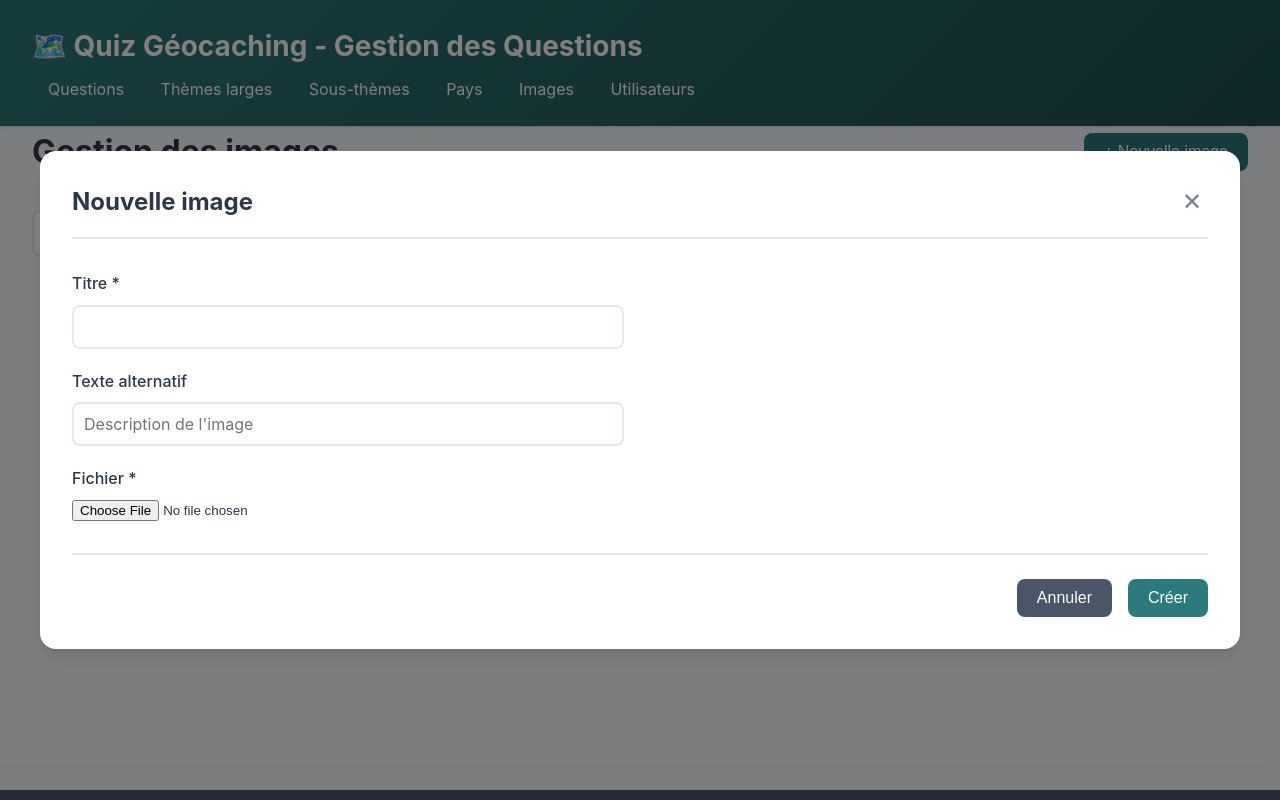
After one commit to TherionAcribus/CacheQuiz, a Flask app: page /images in a window 1280 px wide, after a click on "+ Nouvelle image". The commit adds this page. Run offline with Flask 3, Linux system fonts and the light colour scheme; some libraries are stand-ins or nearby versions.

Commit message:
DB > Image est maintenant un modèle + galerie

```diff
--- a/app.py
+++ b/app.py
@@ -1,5 +1,5 @@
-from flask import Flask, render_template, request, jsonify, redirect, url_for
-from models import db, Question, BroadTheme, SpecificTheme, User, Country
+from flask import Flask, render_template, request, jsonify, redirect, url_for, send_from_directory
+from models import db, Question, BroadTheme, SpecificTheme, User, Country, ImageAsset, AnswerImageLink
 from datetime import datetime
 import os
 
@@ -7,12 +7,151 @@ app = Flask(__name__)
 app.config['SQLALCHEMY_DATABASE_URI'] = 'sqlite:///geocaching_quiz.db'
 app.config['SQLALCHEMY_TRACK_MODIFICATIONS'] = False
 app.config['SECRET_KEY'] = 'dev-secret-key-change-in-production'
+app.config['UPLOAD_FOLDER'] = os.path.join(os.getcwd(), 'static', 'uploads')
+app.config['MAX_CONTENT_LENGTH'] = 10 * 1024 * 1024  # 10MB
+
+os.makedirs(app.config['UPLOAD_FOLDER'], exist_ok=True)
 
 db.init_app(app)
 
 # Créer les tables
 with app.app_context():
     db.create_all()
+# ================== Fichiers uploadés (serveur) ==================
+
+@app.route('/uploads/<path:filename>')
+def uploaded_file(filename):
+    return send_from_directory(app.config['UPLOAD_FOLDER'], filename)
+
+
+# ================== Gestion des Images ==================
+
+@app.route('/images')
+def images_page():
+    return render_template('images.html')
+
+
+@app.route('/api/images')
+def list_images_api():
+    search = request.args.get('search', '').strip()
+    query = ImageAsset.query
+    if search:
+        query = query.filter(ImageAsset.title.like(f'%{search}%'))
+    images = query.order_by(ImageAsset.created_at.desc()).all()
+    return render_template('images_list.html', images=images)
+
+
+@app.route('/image/new')
+def new_image():
+    return render_template('image_form.html', image=None)
+
+
+@app.route('/image/<int:image_id>/edit')
+def edit_image(image_id: int):
+    image = ImageAsset.query.get_or_404(image_id)
+    return render_template('image_form.html', image=image)
+
+
+def _secure_filename(original_name: str) -> str:
+    # Sécuriser le nom de fichier simplement (remplacer espaces, enlever caractères spéciaux)
+    base = os.path.basename(original_name)
+    base = base.replace(' ', '_')
+    keep = "-_.()abcdefghijklmnopqrstuvwxyzABCDEFGHIJKLMNOPQRSTUVWXYZ0123456789"
+    safe = ''.join(ch for ch in base if ch in keep)
+    if not safe:
+        safe = f'image_{int(datetime.utcnow().timestamp())}.bin'
+    return safe
+
+
+@app.route('/api/image', methods=['POST'])
+def create_image():
+    try:
+        title = request.form.get('title', '').strip()
+        alt_text = request.form.get('alt_text', '').strip()
+        file = request.files.get('file')
+        if not title:
+            return "Titre requis", 400
+        if not file:
+            return "Fichier requis", 400
+
+        filename = _secure_filename(file.filename)
+        filepath = os.path.join(app.config['UPLOAD_FOLDER'], filename)
+
+        # Déduire l'unicité en cas de collision
+        if os.path.exists(filepath):
+            name, ext = os.path.splitext(filename)
+            filename = f"{name}_{int(datetime.utcnow().timestamp())}{ext}"
+            filepath = os.path.join(app.config['UPLOAD_FOLDER'], filename)
+
+        file.save(filepath)
+        size_bytes = os.path.getsize(filepath)
+        mime_type = file.mimetype
+
+        image = ImageAsset(title=title, filename=filename, mime_type=mime_type, size_bytes=size_bytes, alt_text=alt_text)
+        db.session.add(image)
+        db.session.commit()
+
+        images = ImageAsset.query.order_by(ImageAsset.created_at.desc()).all()
+        return render_template('images_list.html', images=images)
+    except Exception as e:
+        return f"Erreur: {str(e)}", 400
+
+
+@app.route('/api/image/<int:image_id>', methods=['POST', 'PUT'])
+def update_image(image_id: int):
+    try:
+        image = ImageAsset.query.get_or_404(image_id)
+        title = request.form.get('title', '').strip()
+        alt_text = request.form.get('alt_text', '').strip()
+        file = request.files.get('file')
+
+        if title:
+            image.title = title
+        image.alt_text = alt_text
+
+        if file:
+            filename = _secure_filename(file.filename)
+            filepath = os.path.join(app.config['UPLOAD_FOLDER'], filename)
+            if os.path.exists(filepath):
+                name, ext = os.path.splitext(filename)
+                filename = f"{name}_{int(datetime.utcnow().timestamp())}{ext}"
+                filepath = os.path.join(app.config['UPLOAD_FOLDER'], filename)
+            file.save(filepath)
+            image.filename = filename
+            image.mime_type = file.mimetype
+            image.size_bytes = os.path.getsize(filepath)
+            image.updated_at = datetime.utcnow()
+
+        db.session.commit()
+        images = ImageAsset.query.order_by(ImageAsset.created_at.desc()).all()
+        return render_template('images_list.html', images=images)
+    except Exception as e:
+        return f"Erreur: {str(e)}", 400
+
+
+@app.route('/api/image/<int:image_id>', methods=['DELETE'])
+def delete_image(image_id: int):
+    try:
+        image = ImageAsset.query.get_or_404(image_id)
+        # Empêcher la suppression si utilisée par des réponses ou questions
+        if image.questions.count() > 0 or AnswerImageLink.query.filter_by(image_id=image.id).count() > 0:
+            return "Impossible de supprimer: image utilisée.", 400
+
+        # Supprimer le fichier physique si présent
+        filepath = os.path.join(app.config['UPLOAD_FOLDER'], image.filename)
+        try:
+            if os.path.exists(filepath):
+                os.remove(filepath)
+        except Exception:
+            pass
+
+        db.session.delete(image)
+        db.session.commit()
+
+        images = ImageAsset.query.order_by(ImageAsset.created_at.desc()).all()
+        return render_template('images_list.html', images=images)
+    except Exception as e:
+        return f"Erreur: {str(e)}", 400
 
 
 @app.route('/')
@@ -35,7 +174,8 @@ def new_question():
     specific_themes = SpecificTheme.query.join(BroadTheme).order_by(BroadTheme.name, SpecificTheme.name).all()
     users = User.query.filter_by(is_active=True).order_by(User.display_name).all()
     countries = Country.query.order_by(Country.name).all()
-    return render_template('question_form.html', question=None, themes=themes, specific_themes=specific_themes, users=users, countries=countries)
+    images = ImageAsset.query.order_by(ImageAsset.created_at.desc()).all()
+    return render_template('question_form.html', question=None, themes=themes, specific_themes=specific_themes, users=users, countries=countries, images=images)
 
 
 @app.route('/question/<int:question_id>')
@@ -53,7 +193,8 @@ def edit_question(question_id):
     specific_themes = SpecificTheme.query.join(BroadTheme).order_by(BroadTheme.name, SpecificTheme.name).all()
     users = User.query.filter_by(is_active=True).order_by(User.display_name).all()
     countries = Country.query.order_by(Country.name).all()
-    return render_template('question_form.html', question=question, themes=themes, specific_themes=specific_themes, users=users, countries=countries)
+    images = ImageAsset.query.order_by(ImageAsset.created_at.desc()).all()
+    return render_template('question_form.html', question=question, themes=themes, specific_themes=specific_themes, users=users, countries=countries, images=images)
 
 
 @app.route('/api/question', methods=['POST'])
@@ -70,7 +211,15 @@ def create_question():
             answer = data.get(f'answer_{i}', '').strip()
             if answer:
                 possible_answers.append(answer)
-                answer_images.append(data.get(f'answer_image_{i}', '').strip())
+                # Lier éventuellement une image à cette réponse
+                answer_image_id = data.get(f'answer_image_id_{i}', '').strip()
+                if answer_image_id:
+                    try:
+                        answer_image_id_int = int(answer_image_id)
+                        # On stockera via AnswerImageLink juste après création de la question
+                        answer_images.append(str(answer_image_id_int))
+                    except Exception:
+                        pass
             i += 1
 
         question = Question(
@@ -94,7 +243,23 @@ def create_question():
             countries = Country.query.filter(Country.id.in_(country_ids)).all()
             question.countries = countries
 
+        # Gérer les images de la question (relation many-to-many)
+        question_image_ids = request.form.getlist('question_image_ids')
+        if question_image_ids:
+            imgs = ImageAsset.query.filter(ImageAsset.id.in_(question_image_ids)).all()
+            question.images = imgs
+
         db.session.add(question)
+        db.session.flush()
+
+        # Gérer les liens image->réponse (AnswerImageLink)
+        idx = 1
+        for token in answer_images:
+            token = token.strip()
+            if token.isdigit():
+                db.session.add(AnswerImageLink(question_id=question.id, answer_index=idx, image_id=int(token)))
+            idx += 1
+
         db.session.commit()
 
         # Retourner la liste mise à jour
@@ -120,7 +285,9 @@ def update_question(question_id):
             answer = data.get(f'answer_{i}', '').strip()
             if answer:
                 possible_answers.append(answer)
-                answer_images.append(data.get(f'answer_image_{i}', '').strip())
+                answer_image_id = data.get(f'answer_image_id_{i}', '').strip()
+                if answer_image_id:
+                    answer_images.append(answer_image_id)
             i += 1
 
         # Mettre à jour les champs
@@ -145,6 +312,24 @@ def update_question(question_id):
             question.countries = countries
         else:
             question.countries = []
+
+        # Gérer les images de la question (relation many-to-many)
+        question_image_ids = request.form.getlist('question_image_ids')
+        if question_image_ids:
+            imgs = ImageAsset.query.filter(ImageAsset.id.in_(question_image_ids)).all()
+            question.images = imgs
+        else:
+            question.images = []
+
+        # Réinitialiser les liens image->réponse
+        AnswerImageLink.query.filter_by(question_id=question.id).delete()
+        db.session.flush()
+        idx = 1
+        for token in answer_images:
+            token = token.strip()
+            if token.isdigit():
+                db.session.add(AnswerImageLink(question_id=question.id, answer_index=idx, image_id=int(token)))
+            idx += 1
 
         db.session.commit()
 
--- a/templates/base.html
+++ b/templates/base.html
@@ -23,6 +23,7 @@
                 <a href="/themes" class="nav-link">Thèmes larges</a>
                 <a href="/specific-themes" class="nav-link">Sous-thèmes</a>
                 <a href="/countries" class="nav-link">Pays</a>
+                <a href="/images" class="nav-link">Images</a>
                 <a href="/users" class="nav-link">Utilisateurs</a>
             </nav>
         </div>
--- /dev/null
+++ b/templates/image_form.html
@@ -0,0 +1,53 @@
+<div class="form-wrapper">
+    <div class="form-header">
+        <h2>{% if image %}Éditer l'image{% else %}Nouvelle image{% endif %}</h2>
+        <button class="btn-close" type="button" onclick="document.getElementById('image-form-container').classList.add('hidden')">✕</button>
+    </div>
+
+    <form {% if image %} hx-post="/api/image/{{ image.id }}" {% else %} hx-post="/api/image" {% endif %}
+          hx-target="#images-list" hx-swap="innerHTML" enctype="multipart/form-data"
+          hx-on::after-request="document.getElementById('image-form-container').classList.add('hidden')">
+
+        <div class="form-grid">
+            <div class="form-column">
+                <div class="form-group">
+                    <label for="title">Titre *</label>
+                    <input type="text" id="title" name="title" value="{{ image.title if image else '' }}" required>
+                </div>
+                <div class="form-group">
+                    <label for="alt_text">Texte alternatif</label>
+                    <input type="text" id="alt_text" name="alt_text" value="{{ image.alt_text if image else '' }}" placeholder="Description de l'image">
+                </div>
+                <div class="form-group">
+                    <label for="file">Fichier {% if not image %}*{% endif %}</label>
+                    <input type="file" id="file" name="file" {% if not image %}required{% endif %} accept="image/*">
+                </div>
+            </div>
+            <div class="form-column">
+                {% if image %}
+                <div class="form-group">
+                    <label>Aperçu</label>
+                    <div class="image-preview">
+                        <img src="/uploads/{{ image.filename }}" alt="{{ image.alt_text or image.title }}">
+                    </div>
+                </div>
+                <div class="form-info">
+                    <p><strong>Nom de fichier:</strong> {{ image.filename }}</p>
+                    <p><strong>Taille:</strong> {{ image.size_bytes or 0 }} o</p>
+                    <p><strong>Type:</strong> {{ image.mime_type }}</p>
+                </div>
+                {% endif %}
+            </div>
+        </div>
+
+        <div class="form-actions">
+            <button type="button" class="btn btn-secondary" onclick="document.getElementById('image-form-container').classList.add('hidden')">Annuler</button>
+            <button type="submit" class="btn btn-primary">{% if image %}Mettre à jour{% else %}Créer{% endif %}</button>
+        </div>
+    </form>
+</div>
+
+<style>
+    .image-preview{display:flex;align-items:center;justify-content:center;background:var(--bg-color);border-radius:.5rem;overflow:hidden;aspect-ratio:4/3;border:1px dashed var(--border-color)}
+    .image-preview img{max-width:100%;max-height:100%;object-fit:contain}
+</style>
--- /dev/null
+++ b/templates/images.html
@@ -0,0 +1,38 @@
+{% extends "base.html" %}
+
+{% block content %}
+<div class="page-header">
+    <h2>Gestion des images</h2>
+    <div class="header-actions">
+        <button class="btn btn-primary"
+                onclick="document.getElementById('image-form-container').classList.remove('hidden')"
+                hx-get="/image/new"
+                hx-target="#image-form-container"
+                hx-swap="innerHTML">
+            + Nouvelle image
+        </button>
+    </div>
+</div>
+
+<div id="image-form-container" class="hidden form-modal"></div>
+
+<div class="search-bar">
+    <input type="text" name="search" placeholder="Rechercher une image..."
+           hx-get="/api/images" hx-trigger="keyup changed delay:300ms"
+           hx-target="#images-list" hx-include="[name='search']">
+    </input>
+</div>
+
+<div id="images-list" hx-get="/api/images" hx-trigger="load" hx-swap="innerHTML">
+    <div class="loading">Chargement des images...</div>
+    </div>
+
+<style>
+    .hidden{display:none}
+    .form-modal{position:fixed;inset:0;background:rgba(0,0,0,.5);z-index:1000;display:flex;align-items:center;justify-content:center;padding:2rem;overflow-y:auto}
+    .form-modal.hidden{display:none}
+    .search-bar{margin:2rem 0}
+    .search-bar input{width:100%;max-width:500px;padding:.75rem 1rem;border:2px solid var(--border-color);border-radius:.5rem;font-size:1rem}
+
+</style>
+{% endblock %}
--- /dev/null
+++ b/templates/images_list.html
@@ -0,0 +1,39 @@
+{% if images %}
+<div class="images-grid">
+    {% for image in images %}
+    <div class="image-card">
+        <div class="image-header">
+            <div class="image-info">
+                <h3>{{ image.title }}</h3>
+                <span class="badge">{{ image.mime_type or 'fichier' }}</span>
+                <span class="badge">{{ image.size_bytes or 0 }} o</span>
+            </div>
+            <div class="image-actions">
+                <button class="btn-icon" type="button"
+                        onclick="document.getElementById('image-form-container').classList.remove('hidden')"
+                        hx-get="/image/{{ image.id }}/edit" hx-target="#image-form-container" hx-swap="innerHTML" title="Éditer">✏️</button>
+                <button class="btn-icon btn-danger" hx-delete="/api/image/{{ image.id }}" hx-target="#images-list" hx-confirm="Supprimer cette image ?" title="Supprimer">🗑️</button>
+            </div>
+        </div>
+        <div class="image-preview">
+            <img src="/uploads/{{ image.filename }}" alt="{{ image.alt_text or image.title }}" />
+        </div>
+        <div class="image-footer">
+            <small>{{ image.filename }}</small>
+        </div>
+    </div>
+    {% endfor %}
+{% else %}
+<div class="no-images"><p>Aucune image pour le moment.</p></div>
+{% endif %}
+
+<style>
+    .images-grid{display:grid;grid-template-columns:repeat(auto-fill,minmax(260px,1fr));gap:1rem}
+    .image-card{background:var(--card-bg);border:1px solid var(--border-color);border-radius:.75rem;padding:1rem;box-shadow:var(--shadow)}
+    .image-header{display:flex;justify-content:space-between;align-items:center;margin-bottom:.5rem}
+    .image-info{display:flex;gap:.5rem;align-items:center;flex-wrap:wrap}
+    .image-preview{display:flex;align-items:center;justify-content:center;background:var(--bg-color);border-radius:.5rem;overflow:hidden;aspect-ratio:4/3;margin:.5rem 0;border:1px dashed var(--border-color)}
+    .image-preview img{max-width:100%;max-height:100%;object-fit:contain}
+    .image-actions{display:flex;gap:.25rem}
+    .no-images{text-align:center;padding:2rem;color:var(--text-light)}
+</style>
```
Also changed, not shown: models.py (+80 -2 lines), templates/question_form.html (+41 -7 lines), templates/questions_list.html (+14 -0 lines), static/uploads/Multi.jpg (added).
